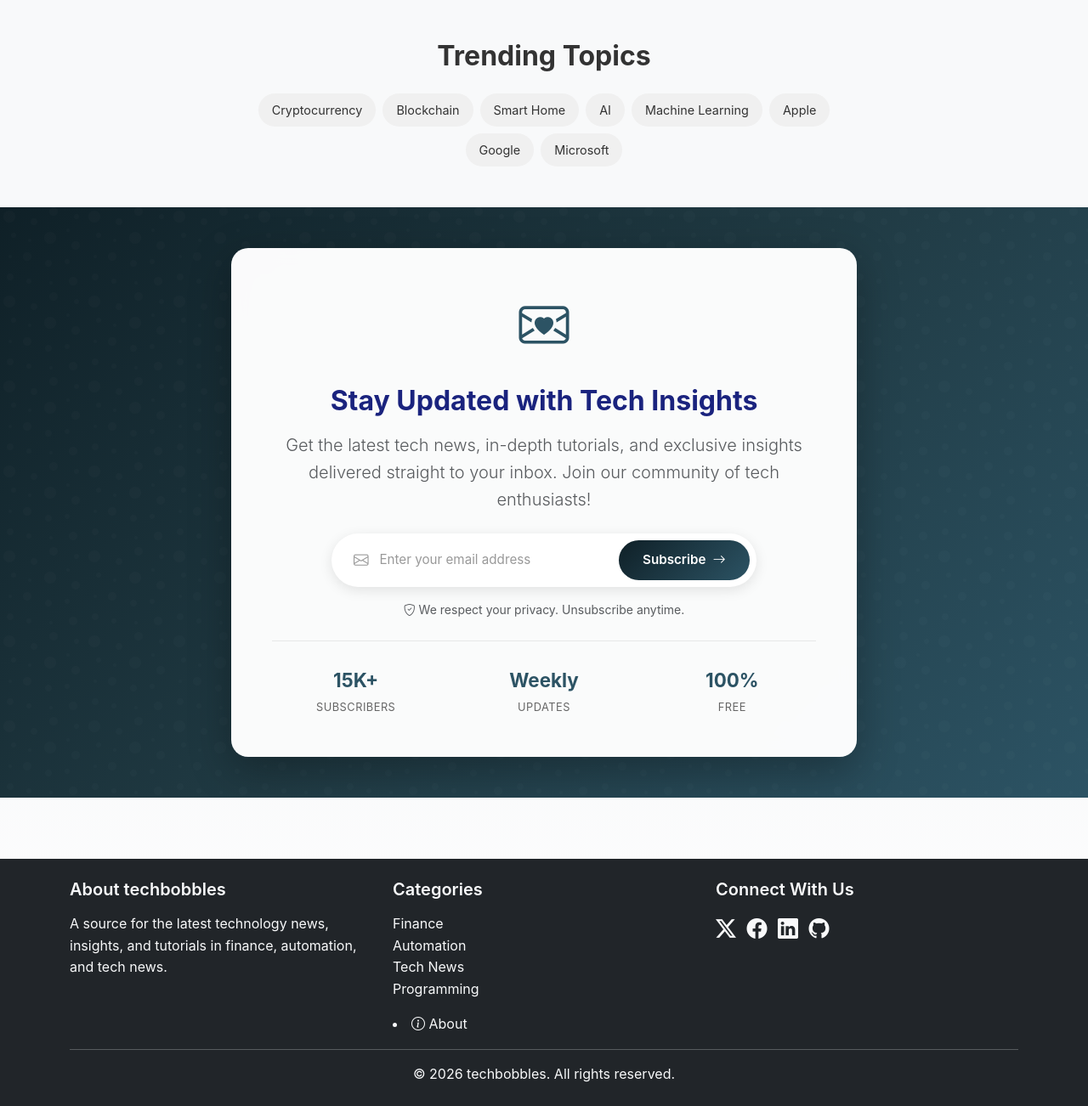
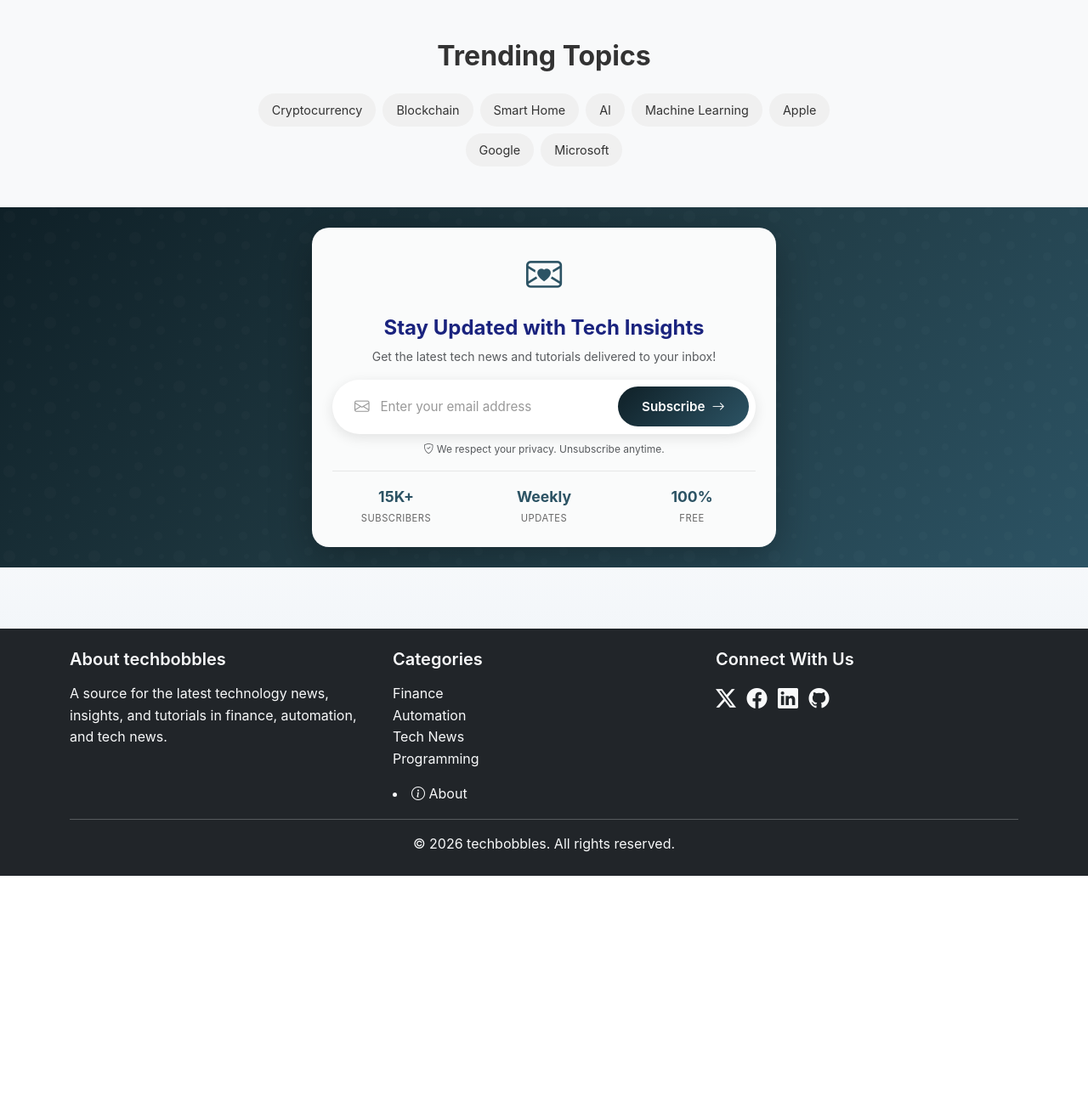
Before and after one commit to siddartha1192/blogging, a Flask app: page / in a window 1280 px wide. Shown: the part 2377-3679 px from the top of the page at 85% size. After the commit the page ends 3408 px from the top, so only its background shows below. Run offline with Flask 3, Linux system fonts and the light colour scheme.

Commit message:
Make subscription card more compact and fix database initialization
- Reduce newsletter card width from col-lg-8 to col-lg-6
- Decrease padding from p-4/p-md-5 to p-3/p-md-4
- Reduce heading font size with fs-4 class
- Shorten description text and reduce to small size
- Reduce newsletter icon from 3.5rem to 2.5rem
- Make stats smaller (numbers: 1.4rem to 1.1rem, labels: 0.8rem to 0.7rem)
- Reduce vertical spacing throughout the card
- Initialize database with required tables for subscription feature
- Install Flask and dependencies to enable subscription functionality

The subscription form now works properly and the card takes up less space.

https://claude.ai/code/session_01An9PxtTzuwRg2z6W3dB9Vm

```diff
--- a/static/css/styles.css
+++ b/static/css/styles.css
@@ -360,7 +360,7 @@ a:hover {
 }
 
 .newsletter-icon {
-  font-size: 3.5rem;
+  font-size: 2.5rem;
   color: #2c5364;
   animation: pulse 2s ease-in-out infinite;
 }
@@ -450,19 +450,18 @@ a:hover {
 }
 
 .newsletter-stats {
-  padding-top: 1.75rem;
-  border-top: 1px solid rgba(0, 0, 0, 0.08);
+  /* Padding and border moved inline for better control */
 }
 
 .stat-number {
-  font-size: 1.4rem;
+  font-size: 1.1rem;
   font-weight: 700;
   color: #2c5364;
-  margin-bottom: 0.25rem;
+  margin-bottom: 0.2rem;
 }
 
 .stat-label {
-  font-size: 0.8rem;
+  font-size: 0.7rem;
   color: #666;
   text-transform: uppercase;
   letter-spacing: 0.5px;
--- a/templates/home.html
+++ b/templates/home.html
@@ -129,18 +129,18 @@
 </section>
 
 <!-- Newsletter Subscription -->
-<section class="py-5 newsletter-section">
+<section class="py-4 newsletter-section">
     <div class="container">
         <div class="row justify-content-center">
-            <div class="col-md-10 col-lg-8">
-                <div class="newsletter-signup-modern text-center p-4 p-md-5">
-                    <div class="newsletter-icon mb-4">
+            <div class="col-md-8 col-lg-6">
+                <div class="newsletter-signup-modern text-center p-3 p-md-4">
+                    <div class="newsletter-icon mb-3">
                         <i class="bi bi-envelope-heart"></i>
                     </div>
-                    <h2 class="mb-3 fw-bold" style="color: #1a237e;">Stay Updated with Tech Insights</h2>
-                    <p class="lead mb-4 text-muted">Get the latest tech news, in-depth tutorials, and exclusive insights delivered straight to your inbox. Join our community of tech enthusiasts!</p>
+                    <h2 class="mb-2 fw-bold fs-4" style="color: #1a237e;">Stay Updated with Tech Insights</h2>
+                    <p class="mb-3 small text-muted">Get the latest tech news and tutorials delivered to your inbox!</p>
                     <form id="newsletter-form" class="newsletter-form-modern" data-url="{{ url_for('subscribe') }}">
-                        <div class="input-group-modern mb-3">
+                        <div class="input-group-modern mb-2">
                             <i class="bi bi-envelope input-icon"></i>
                             <input type="email" id="subscriber-email" class="form-control-modern" placeholder="Enter your email address" required>
                             <button class="btn-subscribe" type="submit">
@@ -148,12 +148,12 @@
                                 <i class="bi bi-arrow-right"></i>
                             </button>
                         </div>
-                        <div class="form-text text-muted small">
+                        <div class="form-text text-muted" style="font-size: 0.75rem;">
                             <i class="bi bi-shield-check"></i> We respect your privacy. Unsubscribe anytime.
                         </div>
-                        <div id="subscription-response" class="mt-3"></div>
+                        <div id="subscription-response" class="mt-2"></div>
                     </form>
-                    <div class="newsletter-stats mt-4">
+                    <div class="newsletter-stats mt-3 pt-3" style="border-top: 1px solid rgba(0, 0, 0, 0.08);">
                         <div class="row text-center">
                             <div class="col-4">
                                 <div class="stat-number">15K+</div>
```
